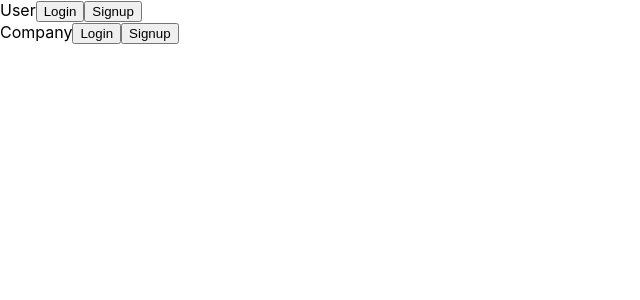
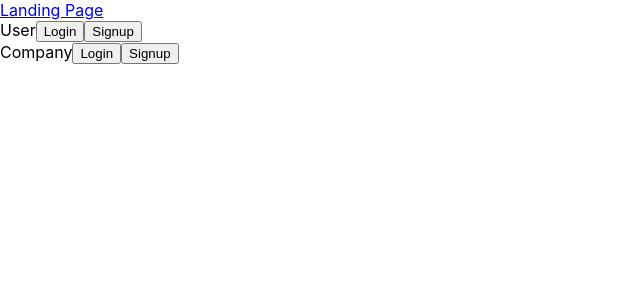
Before and after one commit to stomg7969/hmmteresting_frontend_mod4_project, a React (Create React App) app: page / in a window 1280 px wide. Shown: the top 300 px of the page, without its empty margins (0-640 px from the left). Built offline with nearby package versions, Linux system fonts and the light colour scheme.

Commit message:
added navigation bar(only landing page link)

```diff
--- a/src/App.js
+++ b/src/App.js
@@ -8,9 +8,7 @@ class App extends Component {
   render() {
     return (
       <div>
-        <Route>
-          <Landing />
-        </Route>
+        <Route path="/" component={Landing} />
       </div>
     );
   }
--- a/src/Components/NavBar.js
+++ b/src/Components/NavBar.js
@@ -1,8 +1,15 @@
 import React from "react";
+import { Route, Link } from "react-router-dom";
 
 class NavBar extends React.Component {
   render() {
-    return;
+    return (
+      <div>
+        <Link to="/">
+          <span>Landing Page</span>
+        </Link>
+      </div>
+    );
   }
 }
 
--- a/src/Containers/Landing.js
+++ b/src/Containers/Landing.js
@@ -2,12 +2,16 @@ import React from "react";
 import { Route, Switch, Link } from "react-router-dom";
 import UserContainer from "./UserContainer";
 import CompanyContainer from "./CompanyContainer";
+import NavBar from "../Components/NavBar";
 
 class Landing extends React.Component {
   render() {
     return (
       <div>
+        <NavBar />
         <Switch>
+          <Route path="/user" component={UserContainer} />
+          <Route path="/company" component={CompanyContainer} />
           <Route
             path="/"
             render={() => (
@@ -30,8 +34,6 @@ class Landing extends React.Component {
             )}
           />
           {/* the buttons will lead to login/signup components */}
-          <Route path="/user" component={UserContainer} />
-          <Route path="/company" component={CompanyContainer} />
         </Switch>
       </div>
     );
```
